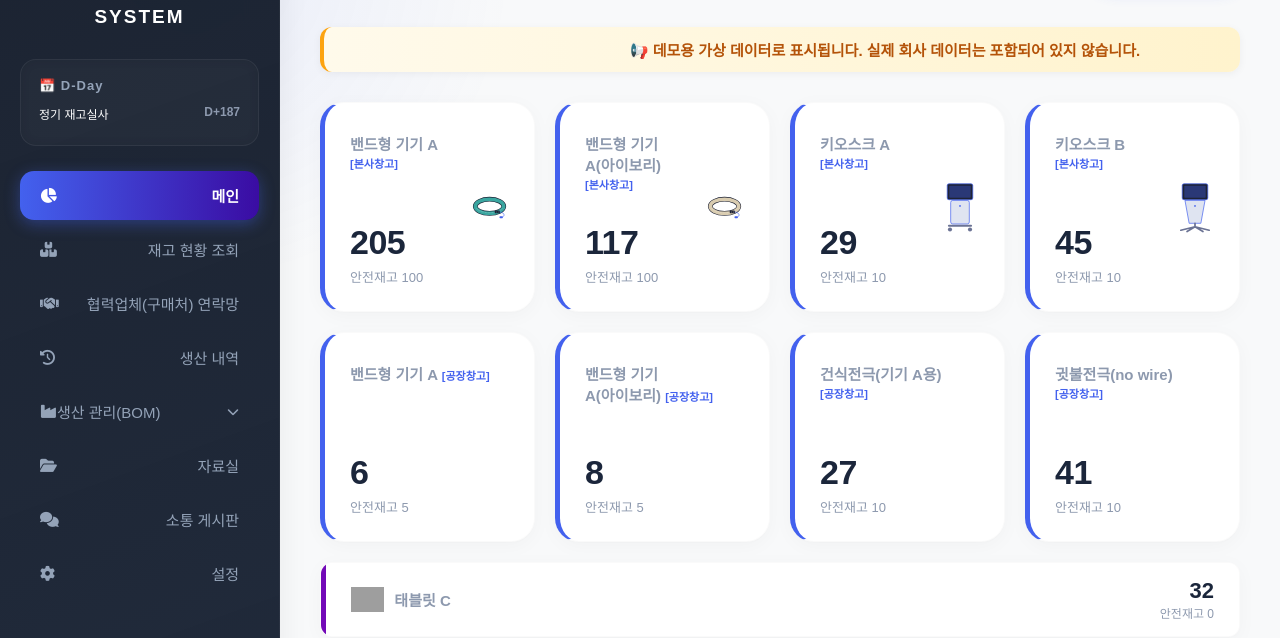
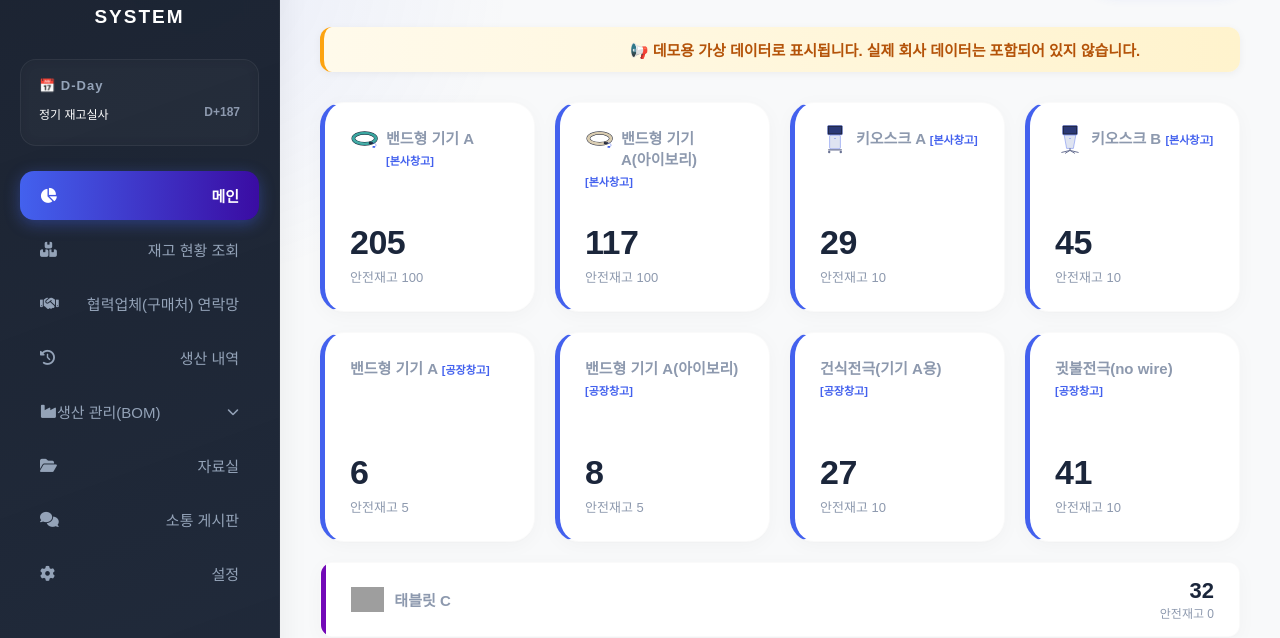
Before and after one commit to youngho930/inventory-dashboard, a Flask app: page / in a window 1280 px wide. Shown: the part 103-741 px from the top of the page. Run offline with Flask 3, Linux system fonts and the light colour scheme; data that the repository does not hold is empty; some libraries are stand-ins or nearby versions; some web fonts are replaced; grey boxes are pictures that could not be loaded.

Commit message:
좁은 카드에서 아이콘을 제품명 옆에 작게 표시
Co-Authored-By: Claude Opus 5.5 <noreply@anthropic.com>

```diff
--- a/static/css/style.css
+++ b/static/css/style.css
@@ -84,17 +84,25 @@ input[type="checkbox"]#darkModeToggle:checked::after { transform: translateX(18p
 [data-theme="dark"] .kpi-card, [data-theme="dark"] .mini-kpi-container, [data-theme="dark"] .featured-card { background: var(--bg-card); border-color: var(--border-color) !important; }
 
 /* 대형 KPI 카드 */
-/* 글자 칸(왼쪽) + 아이콘 칸(오른쪽). 아이콘은 글자를 절대 덮지 않는다.
-   카드 자신을 크기 기준(container)으로 삼아, 카드가 좁아지면 아이콘을 줄이거나 숨긴다 (글자 우선). */
-.kpi-card { border-radius: var(--radius-lg); padding: 25px; display: grid; grid-template-columns: minmax(0, 1fr) auto; column-gap: 12px; min-height: 210px; container-type: inline-size; }
-.kpi-text { display: flex; flex-direction: column; min-width: 0; z-index: 2; }
-.kpi-text .kpi-title { word-break: keep-all; overflow-wrap: anywhere; } /* 한글은 띄어쓰기 단위로 줄바꿈 */
-.kpi-text .kpi-title span { white-space: nowrap; } /* [창고명] 은 한 덩어리로 */
-.kpi-text .kpi-value { margin-top: auto; } /* 수량·안전재고를 카드 아래쪽에 붙여, 아이콘·제목 줄 수와 상관없이 같은 높이에 */
-.kpi-icon-wrap { width: min(34cqi, 120px); align-self: center; display: flex; justify-content: center; }
+/* 아이콘은 글자를 절대 덮지 않는다. 카드 자신을 크기 기준(container)으로 삼아 아이콘 위치를 바꾼다.
+   넓은 카드: 글자 칸(왼쪽) + 오른쪽 큰 아이콘
+   좁은 카드: 제품명 앞 작은 아이콘 (첫 줄만 아이콘 옆, 다음 줄은 카드 전체 폭을 써서 단어가 중간에서 잘리지 않게) */
+.kpi-card { border-radius: var(--radius-lg); padding: 25px; display: flex; flex-direction: column; min-height: 210px; container-type: inline-size; }
+.kpi-body { flex: 1; display: grid; grid-template-columns: minmax(0, 1fr) auto; grid-template-rows: auto 1fr auto auto;
+    grid-template-areas: "title icon" ". icon" "value icon" "trend icon"; z-index: 2; }
+.kpi-title-row { display: contents; } /* 넓은 카드: 아이콘과 제목이 각각 격자 칸으로 */
+.kpi-body .kpi-title { grid-area: title; word-break: keep-all; overflow-wrap: anywhere; } /* 한글은 띄어쓰기 단위로 줄바꿈 */
+.kpi-body .kpi-title span { white-space: nowrap; } /* [창고명] 은 한 덩어리로 */
+.kpi-body .kpi-value { grid-area: value; } /* 가운데 빈 줄(1fr)이 수량·안전재고를 아래로 밀어, 제목 줄 수와 상관없이 같은 높이에 */
+.kpi-body .kpi-trend { grid-area: trend; }
+.kpi-icon-wrap { grid-area: icon; width: min(34cqi, 120px); margin-left: 12px; align-self: center; display: flex; justify-content: center; }
 .kpi-icon { width: 100%; height: auto; max-height: 96px; object-fit: contain; display: block; }
-@container (max-width: 179px) { .kpi-icon-wrap { width: min(24cqi, 48px); } }
-@container (max-width: 149px) { .kpi-icon-wrap { display: none; } } /* 카드 안쪽 폭 기준 (테두리·여백 제외) */
+@container (max-width: 179px) { /* 카드 안쪽 폭 기준 (테두리·여백 제외) */
+    .kpi-body { grid-template-columns: minmax(0, 1fr); grid-template-areas: "title" "." "value" "trend"; }
+    .kpi-title-row { display: block; grid-area: title; line-height: 1.4; }
+    .kpi-icon-wrap { float: left; width: 30px; height: 30px; margin: -4px 6px 0 0; align-items: center; }
+    .kpi-icon { max-height: 30px; }
+}
 .kpi-card:hover { transform: translateY(-6px) scale(1.01) !important; box-shadow: 0 20px 40px rgba(67, 97, 238, 0.08) !important; border-color: rgba(67, 97, 238, 0.3) !important; }
 .mini-kpi-container { display: flex; justify-content: space-between; align-items: center; border-radius: 12px; padding: 15px 25px 15px 30px; flex: 1; margin-bottom: 0; }
 .mini-kpi-container::before { content: ''; position: absolute; left: 0; top: 0; bottom: 0; width: 5px; background: #7209b7; }
```
Also changed, not shown: static/js/main.js.
